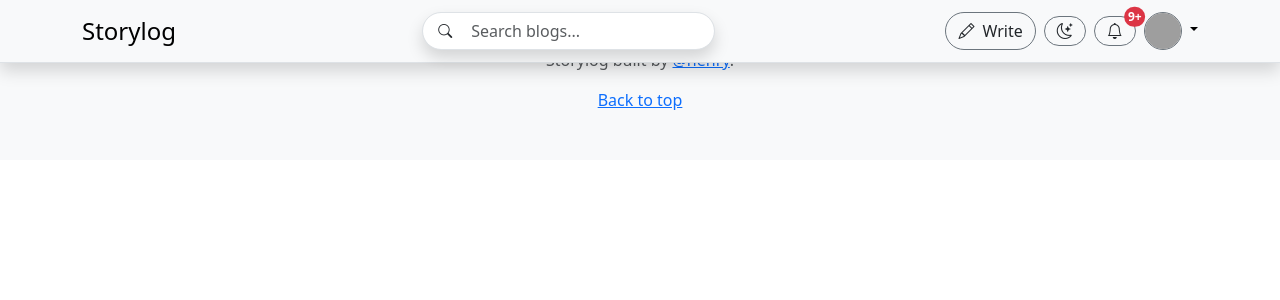
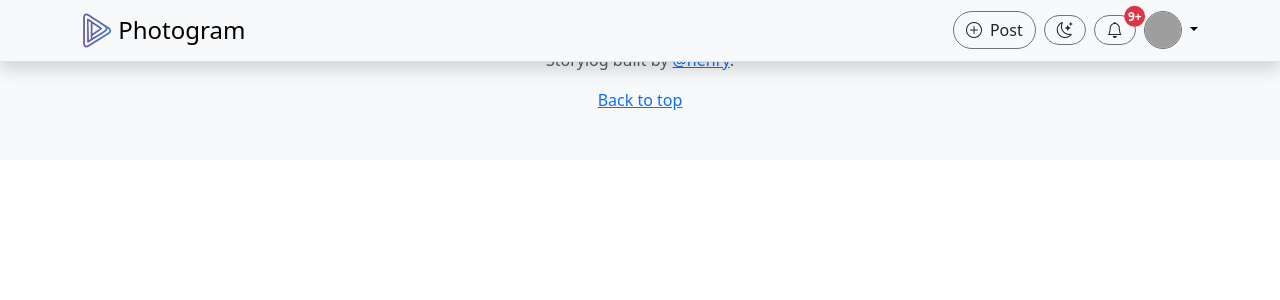
Before and after one commit to henry-jacq/photogram-mongodb, a PHP site: template views/layouts/head.php in a window 1280 px wide. Shown: the top 300 px of the page. Run offline with PHP 8.4, Linux system fonts and the light colour scheme; the template is opened without the code that fills it, so the values that code supplies are empty; grey boxes are pictures that could not be loaded.

Commit message:
change: header modified

```diff
--- a/views/layouts/header.php
+++ b/views/layouts/header.php
@@ -1,19 +1,19 @@
 <nav class="navbar navbar-expand-md border-bottom py-1 fixed-top bg-body-tertiary mb-3 shadow" aria-label="header">
     <div class="container py-1">
-        <a class="navbar-brand fs-4 link-body-emphasis" href="/">Storylog</a>
+        <a class="navbar-brand fs-4 link-body-emphasis display-6 me-auto" href="/">
+            <img src="/assets/brand/photogram-logo.png" alt="logo" width="30" class="d-inline-block align-text-top">
+            <div class="d-none d-sm-inline-block">
+                <label>Photogram</label>
+            </div>
+        </a>
         <button class="navbar-toggler collapsed shadow-none" type="button" data-bs-toggle="collapse" data-bs-target="#slHeader" aria-controls="slHeader" aria-expanded="false" aria-label="Toggle navigation">
             <span class="navbar-toggler-icon fs-6"></span>
         </button>
-
         <div class="navbar-collapse collapse" id="slHeader">
-            <form class="text-body position-relative ms-auto my-md-0 my-sm-3" role="search">
-                <i class="bi bi-search small text-body border-0 ps-3 position-absolute top-50 start-0 translate-middle-y"></i>
-                <input class="form-control shadow rounded-pill ps-5" type="search" placeholder="Search blogs..." aria-label="Search" aria-describedby="search-blogs">
-            </form>
             <div class="d-flex ms-auto">
                 <ul class="nav flex-nowrap align-items-center list-unstyled">
                     <li class="nav-item" data-bs-toggle="tooltip" data-bs-placement="bottom" data-bs-title="Write a blog">
-                        <a href="/blog/create" class="btn border border-secondary rounded-pill" type="button"><i class="bi bi-pencil me-2"></i>Write</a>
+                        <a href="/" class="btn border border-secondary rounded-pill" type="button"><i class="bi bi-plus-circle me-2"></i>Post</a>
                     </li>
                     <li class="nav-item ms-2" data-bs-toggle="tooltip" data-bs-placement="bottom" data-bs-title="Switch theme">
                         <a id="themeSwitcher" class="btn border border-secondary rounded-pill" role="button"><i class="bi bi-moon-stars"></i></a>
@@ -34,7 +34,7 @@
                             </a>
                             <ul class="dropdown-menu dropdown-menu-end mt-2 shadow">
                                 <li>
-                                    <a class="dropdown-item" href="/profile/<?= $userData['username'] ?>" role="button"><i class="bi bi-person-circle me-2"></i>My Profile</a>
+                                    <a class="dropdown-item" href="/profile" role="button"><i class="bi bi-person-circle me-2"></i>My Profile</a>
                                 </li>
                                 <li>
                                     <a class="dropdown-item" href="/profile/edit" role="button"><i class="bi bi-pencil-square me-2"></i>Edit Profile</a>
```
